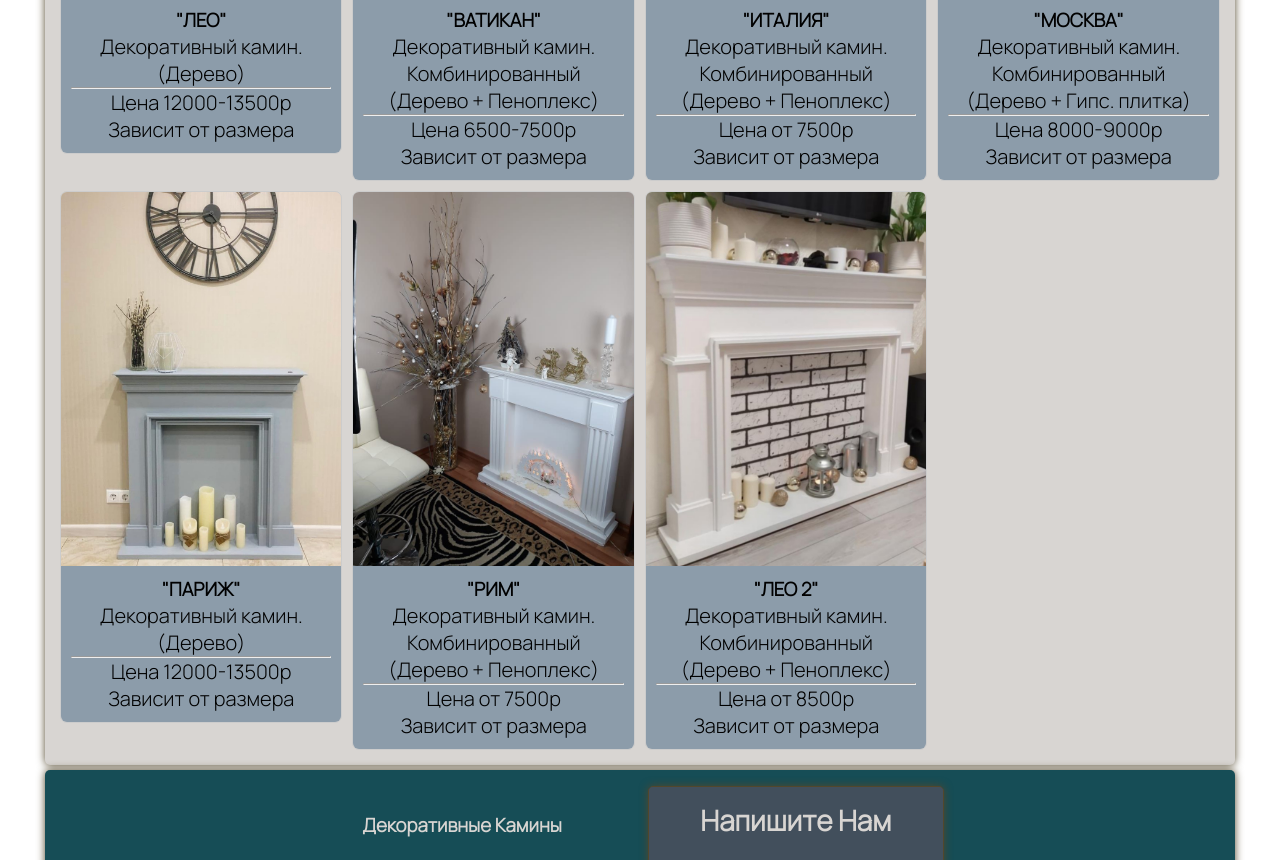
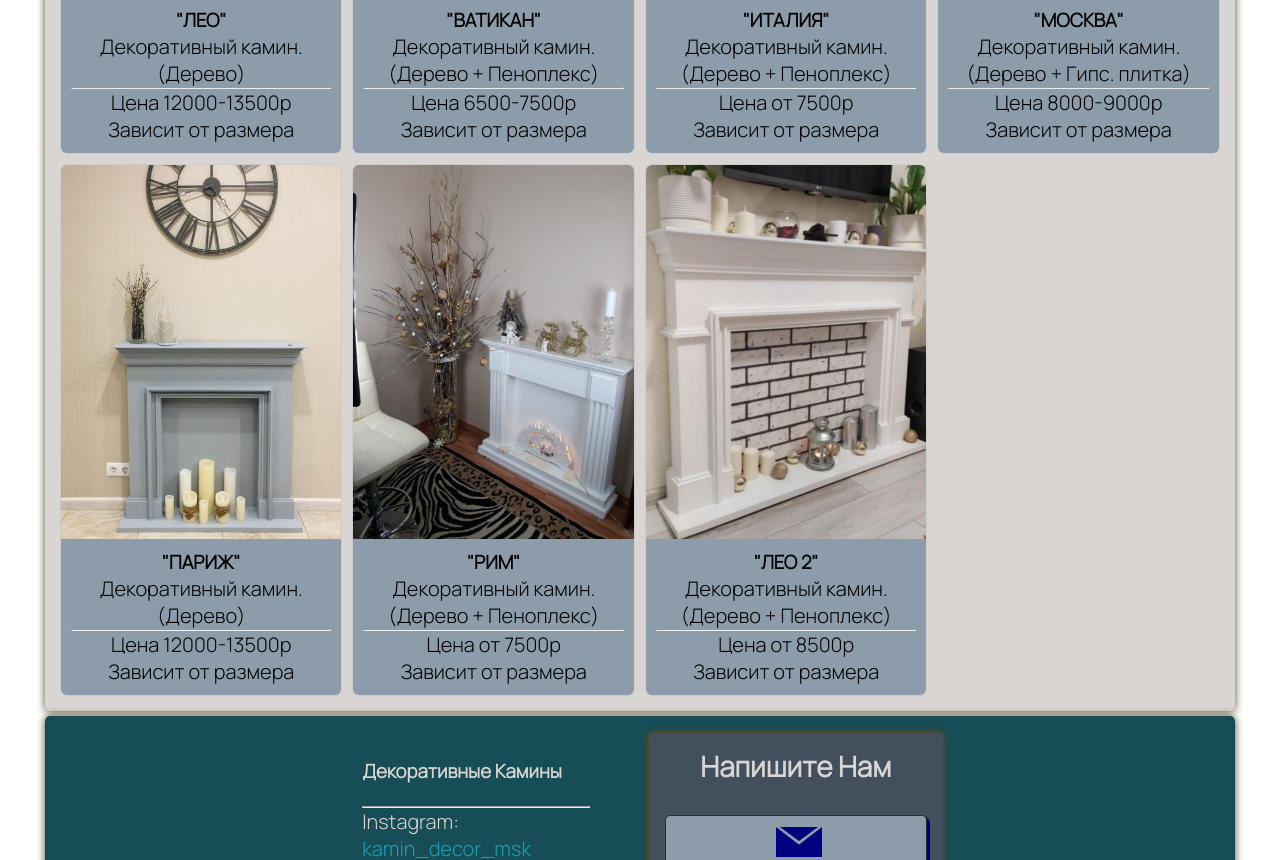
Before and after one commit to aleksandrgaranin/decor-shop2.0, a plain HTML site: page decor.html in a window 1280 px wide. Shown: the part 1464-2324 px from the top of the page. Drawn offline with nearby package versions, Linux system fonts and the light colour scheme.

Commit message:
text adjustments

```diff
--- a/decor.html
+++ b/decor.html
@@ -110,7 +110,6 @@
             <div class="desc">
               <h3>"ВАТИКАН"</h3>
               <p>Декоративный камин.</p>
-              <p>Комбинированный</p>
               <p>(Дерево + Пеноплекс)</p>
               <hr />
               <p>Цена 6500-7500p</p>
@@ -132,7 +131,6 @@
             <div class="desc">
               <h3>"ИТАЛИЯ"</h3>
               <p>Декоративный камин.</p>
-              <p>Комбинированный</p>
               <p>(Дерево + Пеноплекс)</p>
               <hr />
               <p>Цена от 7500p</p>
@@ -149,7 +147,6 @@
             <div class="desc">
               <h3>"МОСКВА"</h3>
               <p>Декоративный камин.</p>
-              <p>Комбинированный</p>
               <p>(Дерево + Гипс. плитка)</p>
               <hr />
               <p>Цена 8000-9000p</p>
@@ -192,7 +189,6 @@
             <div class="desc">
               <h3>"РИМ"</h3>
               <p>Декоративный камин.</p>
-              <p>Комбинированный</p>
               <p>(Дерево + Пеноплекс)</p>
               <hr />
               <p>Цена от 7500p</p>
@@ -214,7 +210,6 @@
             <div class="desc">
               <h3>"ЛЕО 2"</h3>
               <p>Декоративный камин.</p>
-              <p>Комбинированный</p>
               <p>(Дерево + Пеноплекс)</p>
               <hr />
               <p>Цена от 8500p</p>
```
Also changed, not shown: templates/vatican.html (+1 -1 lines).
